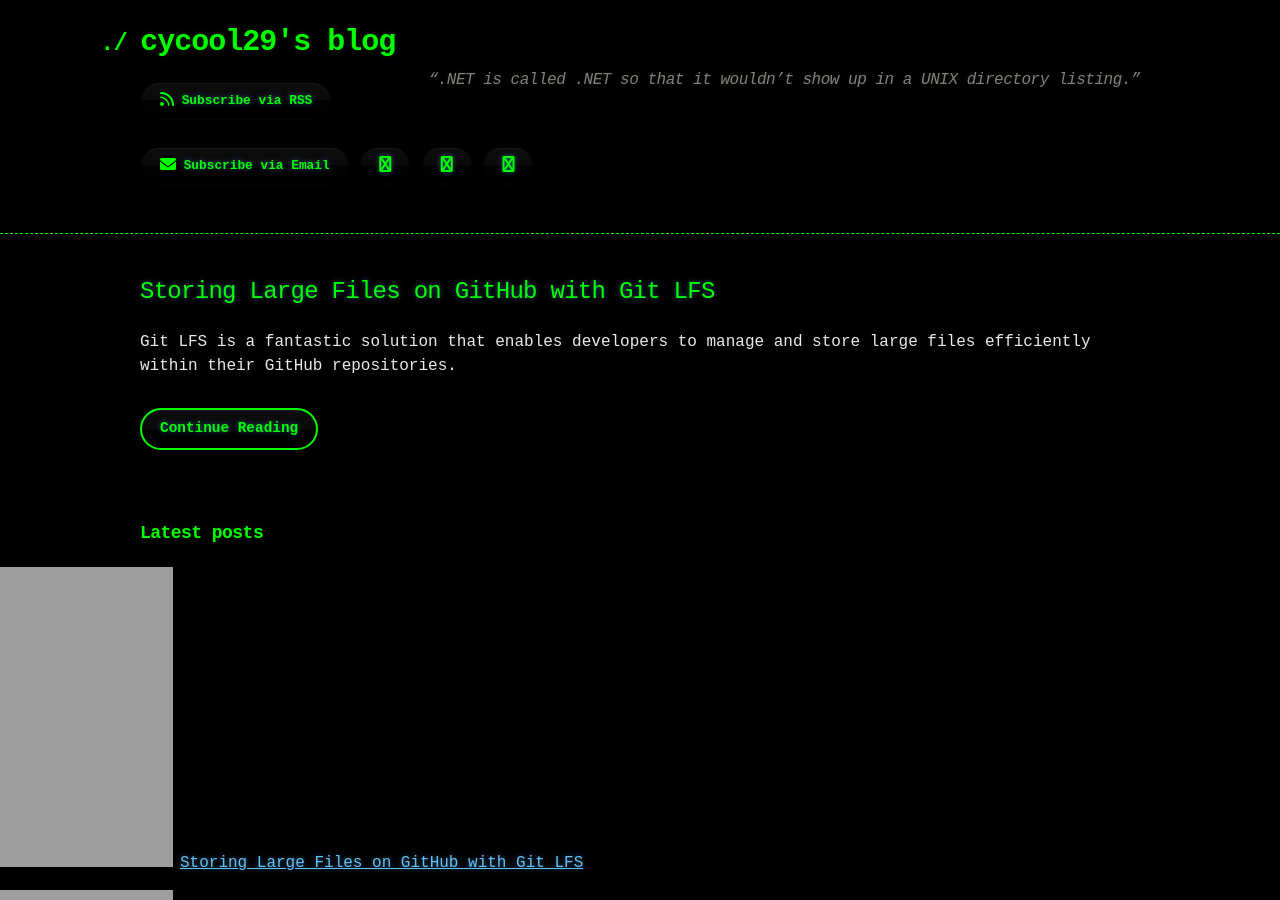
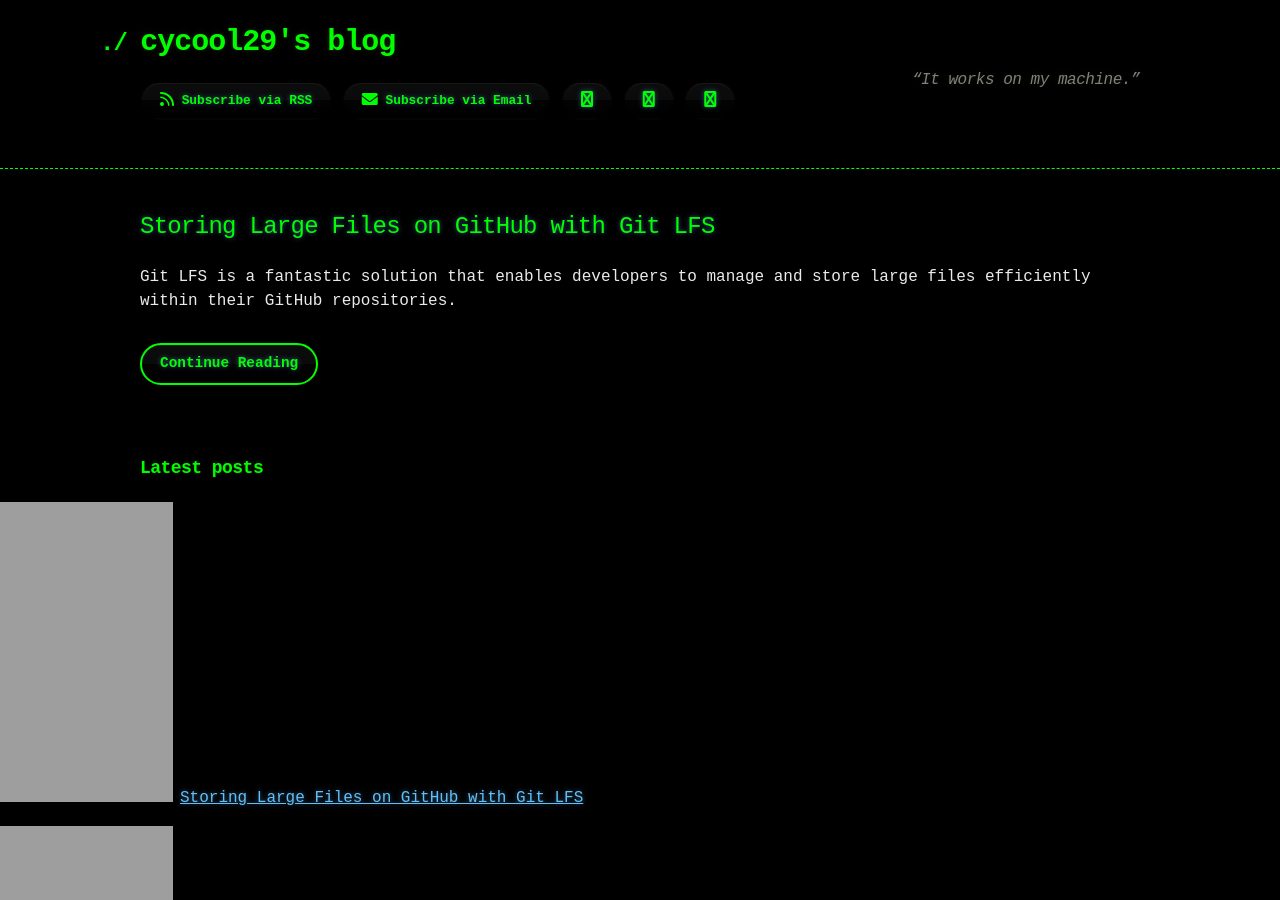
Before and after one commit to cycool29/cycool29.github.io, a Jekyll site: the page built from index.md, in a window 1280 px wide and 900 px high. Built offline with Jekyll 4.4.1, drawn with Linux system fonts in a browser that asks for light colours; a style sheet for code colours, icons or effects is not loaded.

Commit message:
Update quotes

```diff
--- a/_config.yml
+++ b/_config.yml
@@ -1,5 +1,5 @@
 title: cycool29's blog
-description: "“.NET is called .NET so that it wouldn’t show up in a UNIX directory listing.” "
+description: "“It works on my machine.” "
 bio: A high school student. Intermediate in Python, Git, Bash. Learning JavaScript. He/Him. "
 author: cycool29
 url: https://cycool29.github.io
```
